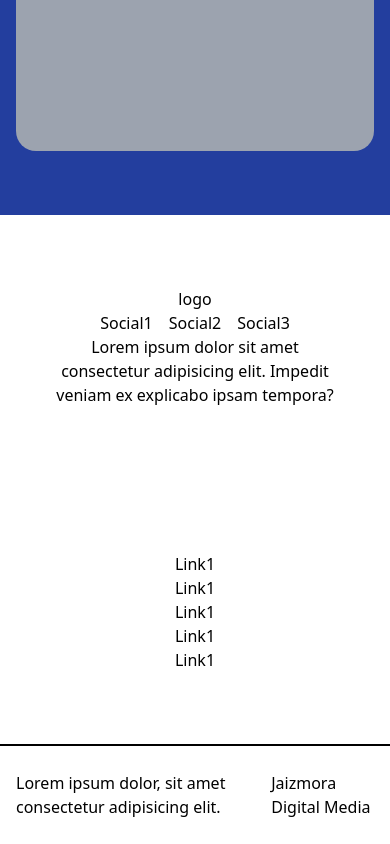
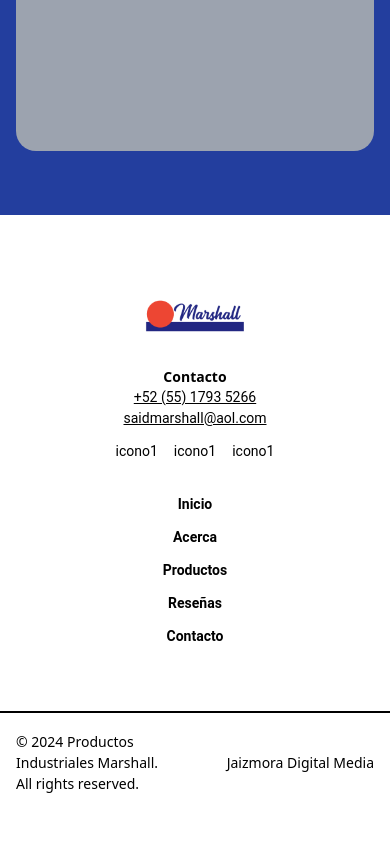
Before and after one commit to hyzmael88/marshallweb, a Next.js app: page / in a window 390 px wide. Shown: the part 6683-7527 px from the top of the page. After the commit the page ends 7494 px from the top, so only its background shows below. Built offline with nearby package versions, Linux system fonts and the light colour scheme.

Commit message:
Update styles and content in Acerca, Footer, Jaizmora, and Proceso components

```diff
--- a/src/components/Acerca.jsx
+++ b/src/components/Acerca.jsx
@@ -22,7 +22,7 @@ function Acerca() {
 
     return (
         <div className='w-full h-full flex flex-col justify-center items-center pt-[64px] lg:pt-[91px] pb-[48px] lg:pb-[75px] gap-[57px] px-4 lg:px-14'>
-                <h2 className='font-header font-bold text-[32px] lg:text-[48px] leading-[38px] w-full lg:w-[856px] text-center'>Descubre la más alta calidad
+                <h2 className='font-header font-bold text-[32px] lg:text-[48px] leading-[38px] lg:leading-[57.6px] w-full lg:w-[856px] text-center'>Descubre la más alta calidad
 de trapo industrial en el mercado</h2>
 <div className='w-full h-full flex flex-col lg:flex-row justify-between items-center gap-[48px] lg:gap-[0px] '>
     {
--- a/src/components/Footer.jsx
+++ b/src/components/Footer.jsx
@@ -1,23 +1,70 @@
 import React from 'react'
+import logoFooter from '../../public/images/logoFooter.png'
+import Image from 'next/image'
 
 function Footer() {
+
+  const links = [{
+    nombre: 'Inicio',
+    url: '/'
+  },
+  {
+    nombre: 'Acerca',
+    url: '/Acerca'
+  },
+  {
+    nombre: 'Productos',
+    url: '/Productos'
+  },
+  {
+    nombre: 'Reseñas',
+    url: '/Reseñas'
+  },
+  {
+    nombre: 'Contacto',
+    url: '/Contacto'
+  },
+  ]
+
+  const social = [
+    {
+      icono: 'icono1',
+      url: 'url1'
+    },
+    {
+      icono: 'icono1',
+      url: 'url1'
+    },
+    {
+      icono: 'icono1',
+      url: 'url1'
+    },
+  ]
+
   return (
-    <div className='w-full h-[529px] px-14 flex flex-col lg:flex-row items-center '>
-        <div className='w-full h-full flex flex-col justify-center items-center lg:items-start text-center lg:text-start'>
-          <span>logo</span>
+    <div className='w-full h-full lg:h-[529px] py-[64px] px-4 lg:px-14 flex flex-col lg:flex-row items-center gap-8 lg:gap-0 '>
+        <div className='w-full h-full flex flex-col justify-center items-center lg:items-start text-center lg:text-start gap-[12px]'>
+          <Image src={logoFooter} alt='Logo' width={100} height={100} />
+          <div className='w-full flex flex-col '>
+
+          <h4 className='text-[14px] font-semibold '>Contacto</h4>
+          <a href='tel:+525517935266' className='text-[14px] font-paragraph underline'>+52 (55) 1793 5266</a>
+          <a href='mailto:saidmarshall@aol.com' className='text-[14px] font-paragraph underline'>saidmarshall@aol.com</a>
+          </div>
           <div className='w-full flex flex-row items-center gap-4 justify-center lg:justify-start '>
-            <span>Social1</span>
-            <span>Social2</span>
-            <span>Social3</span>
+            {
+              social.map((icon, index) => (
+                <a key={index} href={icon.url} className='text-[14px] font-paragraph '>{icon.icono}</a>
+              ))
+            }
           </div>
-          <p>Lorem ipsum dolor sit amet consectetur adipisicing elit. Impedit veniam ex explicabo ipsam tempora? </p>
         </div>
-        <div className='w-full h-full flex flex-col items-center justify-center'>
-          <span>Link1</span>
-          <span>Link1</span>
-          <span>Link1</span>
-          <span>Link1</span>
-          <span>Link1</span>
+        <div className='w-full h-full flex flex-col items-center lg:items-start  justify-start lg:justify-center gap-[12px]'>
+         {
+            links.map((link, index) => (
+              <a key={index} href={link.url} className='text-[14px] font-paragraph font-semibold '>{link.nombre}</a>
+            ))
+         }
 
         </div>
         <div className='hidden  lg:flex w-full h-full'>
--- a/src/components/Jaizmora.jsx
+++ b/src/components/Jaizmora.jsx
@@ -1,17 +1,14 @@
 import React from 'react'
 
 function Jaizmora() {
+  const currentYear = new Date().getFullYear();
+
   return (
     <div className='w-full h-[100px] flex flex-row justify-between items-center px-4 lg:px-14 border-t-2 border-black'>
-        <p>Lorem ipsum dolor, sit amet consectetur adipisicing elit.
-
-        </p>
-
-        <span>Jaizmora Digital Media
-        </span>
-
-        </div>
-  )
+      <p className='w-full text-[14px] flex flex-row justify-start'>© {currentYear} Productos Industriales Marshall. <br className='lg:hidden'/>All rights reserved.</p>
+      <span className='w-full text-[14px] flex flex-row justify-end'>Jaizmora Digital Media</span>
+    </div>
+  );
 }
 
 export default Jaizmora
--- a/src/components/Proceso.jsx
+++ b/src/components/Proceso.jsx
@@ -19,11 +19,11 @@ function Proceso() {
     }
     ]
   return (
-    <div className='w-full px-4 lg:px-14 h-full lg:h-[605px] flex flex-col lg:flex-row justify-between items-center py-[60px] gap-8 lg:gap-0'>
+    <div className='w-full px-4 lg:px-14 h-full lg:h-[605px] flex flex-col lg:flex-row justify-between items-center py-[60px] gap-8 '>
         <div className='w-full h-full flex flex-col items-center lg:items-start justify-center'>
-        <div className='w-full lg:w-[629px] h-[270px] lg:h-[411px] rounded-[19px] bg-[#233E9E] flex flex-col  justify-center px-8'>
+        <div className='w-full lg:w-[721px] h-[270px] lg:h-[411px] rounded-[19px] bg-[#233E9E] flex flex-col  justify-center px-8'>
             <h4 className='font-header text-white text-[15px] lg:text-[24px] font-medium'>Experimenta la diferencia</h4>
-            <h3 className='w-full lg:w-[721px] font-header text-[32px] lg:text-[49px] font-bold leading-[38px] lg:leading-[59px] text-white '>Cotiza, paga y recibe tu producto con facilidad. ¡Así de simple!</h3>
+            <h3 className='w-full lg:w-[550px] font-header text-[32px] lg:text-[49px] font-bold leading-[38px] lg:leading-[59px] text-white '>Cotiza, paga y recibe tu producto con facilidad. ¡Así de simple!</h3>
         </div>
         </div>
 
@@ -35,7 +35,7 @@ function Proceso() {
                     <div className='h-full flex flex-col justify-center lg:ml-[27px]'>
                         {item.icon}
                     </div>
-                    <div className='w-full h-full flex flex-row lg:flex-col text-center'>
+                    <div className=' h-full flex flex-row lg:flex-col text-center lg:text-left'>
                         <div>
                             <h3 className='font-header font-bold text-[20px] '>{item.title}</h3>
                             <p className='font-paragraph text-[16px] w-full lg:w-[477px] px-8 lg:px-[0px] '>{item.description}</p>
```
Also changed, not shown: public/images/logoFooter.png (added).
